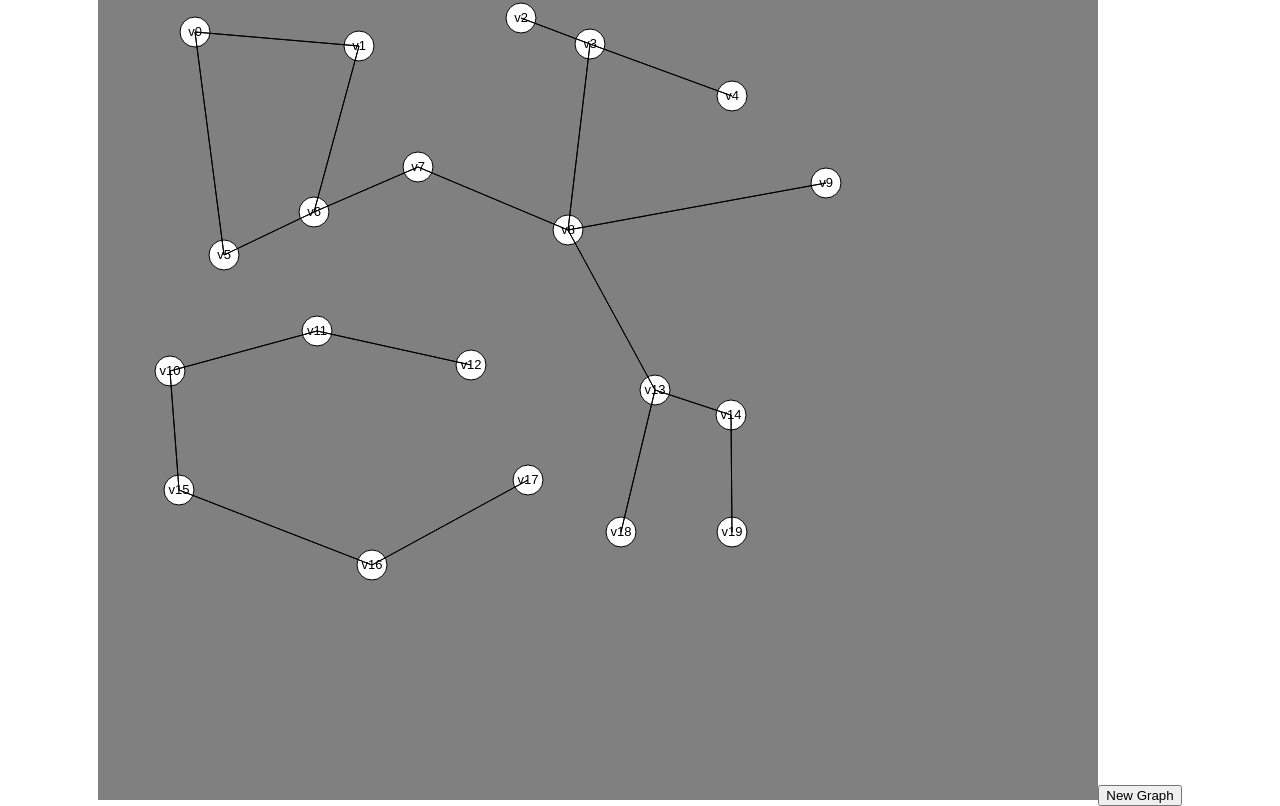
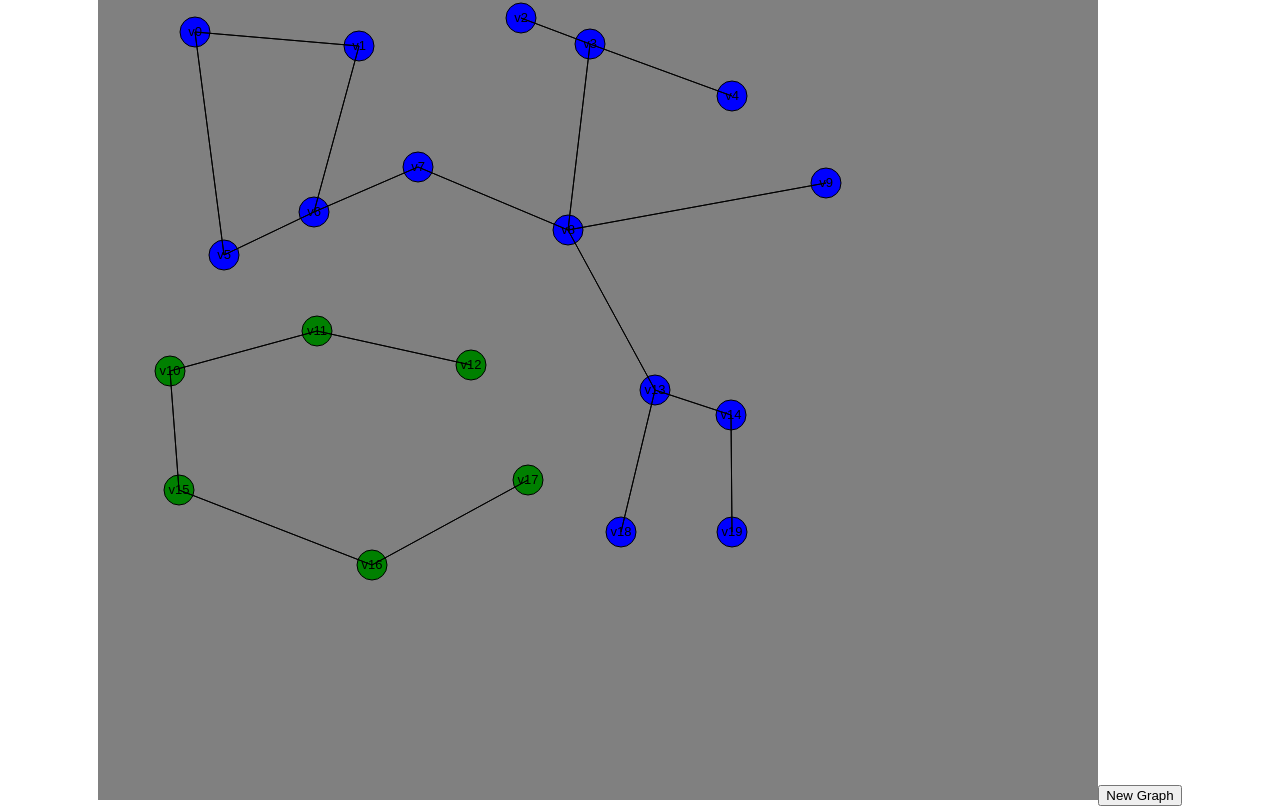
Before and after one commit to bloominstituteoftechnology/Graphs, a React (Create React App) app in the folder projects/graph/: page / in a window 1280 px wide. Built offline with nearby package versions, Linux system fonts and the light colour scheme.

Commit message:
Implemented getConnectedComponents

```diff
--- a/projects/graph/src/App.js
+++ b/projects/graph/src/App.js
@@ -39,6 +39,7 @@ class GraphView extends Component {
     // this.props.graph.createDummyGraph();
 
     this.props.graph.randomize(5, 4, 150, 0.6);
+    this.props.graph.getConnectedComponents()
 
     // Clear it
     ctx.fillStyle = 'grey';
@@ -54,7 +55,7 @@ class GraphView extends Component {
     this.props.graph.vertexes.forEach((v) => {
       console.log(this.props.graph.vertexes[0])
         ctx.beginPath();
-        ctx.fillStyle = 'white';
+        ctx.fillStyle = v.color;
         ctx.arc(v.pos.x, v.pos.y, circle, 0, 2 * Math.PI);
         ctx.fill();
         ctx.stroke();
--- a/projects/graph/src/graph.js
+++ b/projects/graph/src/graph.js
@@ -128,35 +128,49 @@ export class Graph {
    * BFS
    */
   bfs(start) {
-    // // !!! IMPLEMENT ME
-    const component = [];
-    for(let v of this.vortexes) {
-      v.color = "yellow";
-    }
+    // !!! IMPLEMENT ME
 
-    start.golor="cyan";
-    component.push(start);
+    const queue = [];
 
-    while(component.length > 0) {
-      let currNode = component[0];
-      for(let nextNode of currNode.edges) {
-        if(nextNode.color === "yellow") {
-          nextNode.color = "cyan";
+    let randomColor = randColor();
+
+
+    queue.push(start);
+    start.touched = true;
+
+    while (queue.length > 0) {
+      const vertex = queue[0];
+      vertex.color = randomColor;
+
+      for (let e of vertex.edges) {
+        if (!e.destination.touched) {
+          queue.push(e.destination);
+          e.destination.touched = true;
         }
       }
 
-      component.shift();
-      currNode.color = "pink";
+      queue.shift();
     }
-    // return component;
   }
 
   /**
    * Get the connected components
    */
   getConnectedComponents() {
-    // !!! IMPLEMENT ME
-  //   const component = this.bfs(vortex);
+
+    for (let v of this.vertexes) {
+      if (!v.touched) {
+        this.bfs(v);
+      }
+    }
 
   }
 }
+
+
+const colors = ["orange", "white", "red", "green", "blue", "pink", "cyan", "yellow"]
+
+function randColor() {
+  let num = Math.floor(Math.random() * colors.length);
+  return colors[num];
+}
```
